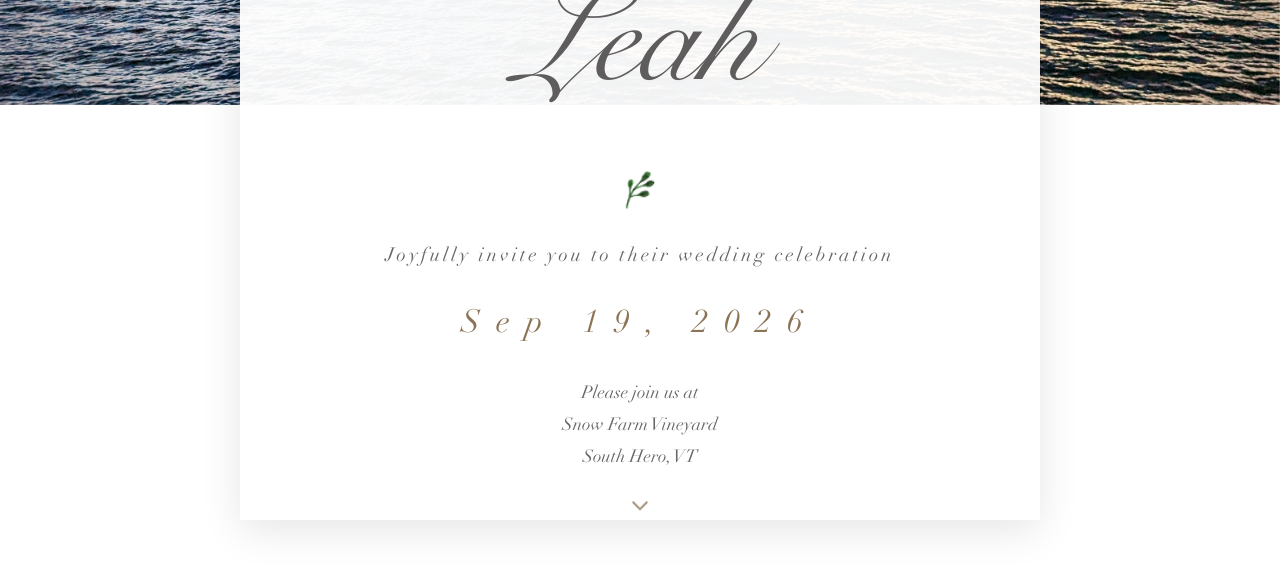
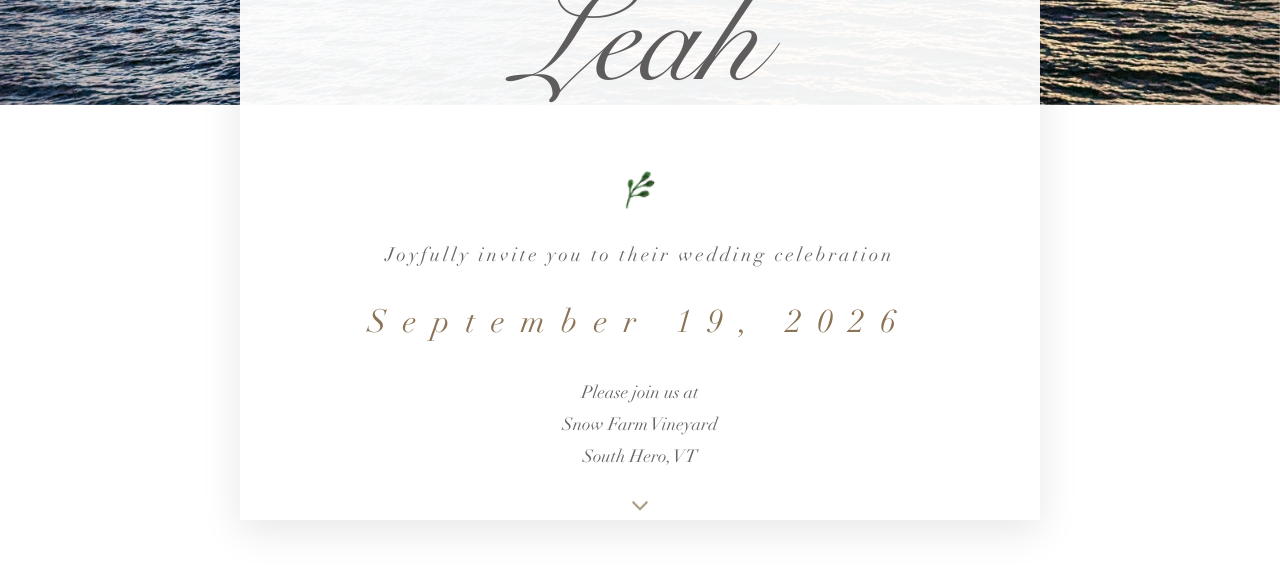
Before and after one commit to bquinn17/wedding-site, a React (Vite) app in the folder app/: page / in a window 1280 px wide. Shown: the part 636-1204 px from the top of the page. Built offline with nearby package versions, Linux system fonts and the light colour scheme.

Commit message:
Fix typos in paragraphs

```diff
--- a/app/src/components/GettingThereSection.jsx
+++ b/app/src/components/GettingThereSection.jsx
@@ -7,7 +7,7 @@ function GettingThereSection() {
         <h3 className="subsection-title fade-in-left">Transportation</h3>
         <p className="info-text fade-in-up">
           For those who are flying to Vermont, there are major airports in Burlington, VT and
-          nearby in Plattsburg, NY
+          nearby in Plattsburgh, NY
         </p>
 
         <h3 className="subsection-title fade-in-right">Accommodation</h3>
--- a/app/src/components/HeroSection.jsx
+++ b/app/src/components/HeroSection.jsx
@@ -45,7 +45,7 @@ function HeroSection() {
 
           <h3 className="invitation">Joyfully invite you to their wedding celebration</h3>
 
-          <h2 className="wedding-date">Sep 19, 2026</h2>
+          <h2 className="wedding-date">September 19, 2026</h2>
 
           <div className="venue-info">
             <p>Please join us at</p>
--- a/app/src/components/RsvpSection.jsx
+++ b/app/src/components/RsvpSection.jsx
@@ -5,7 +5,7 @@ function RsvpSection() {
         <h2 className="section-title fade-in">RSVP</h2>
         <p className="info-text fade-in-up">RSVP information will be coming closer to the wedding date. We will send out
           another email once the RSVP is available. If you would like to use a different email address from
-                    the one that received this link from, please reach out to Leah or Bryan!</p>
+          the one that received this link, please reach out to Leah or Bryan!</p>
       </div>
     </section>
   );
--- a/app/src/components/WeddingSection.jsx
+++ b/app/src/components/WeddingSection.jsx
@@ -7,7 +7,7 @@ function WeddingSection() {
         <div className="wedding-details">
           <div className="detail-group fade-in-up">
             <h3 className="detail-label">When</h3>
-            <p className="detail-text">Sep 19th, 2026, 4:30 PM</p>
+            <p className="detail-text">September 19th, 2026, 4:30 PM</p>
           </div>
 
           <div className="detail-group fade-in-up">
```
Lines whose indentation alone changed are shown as unchanged.
